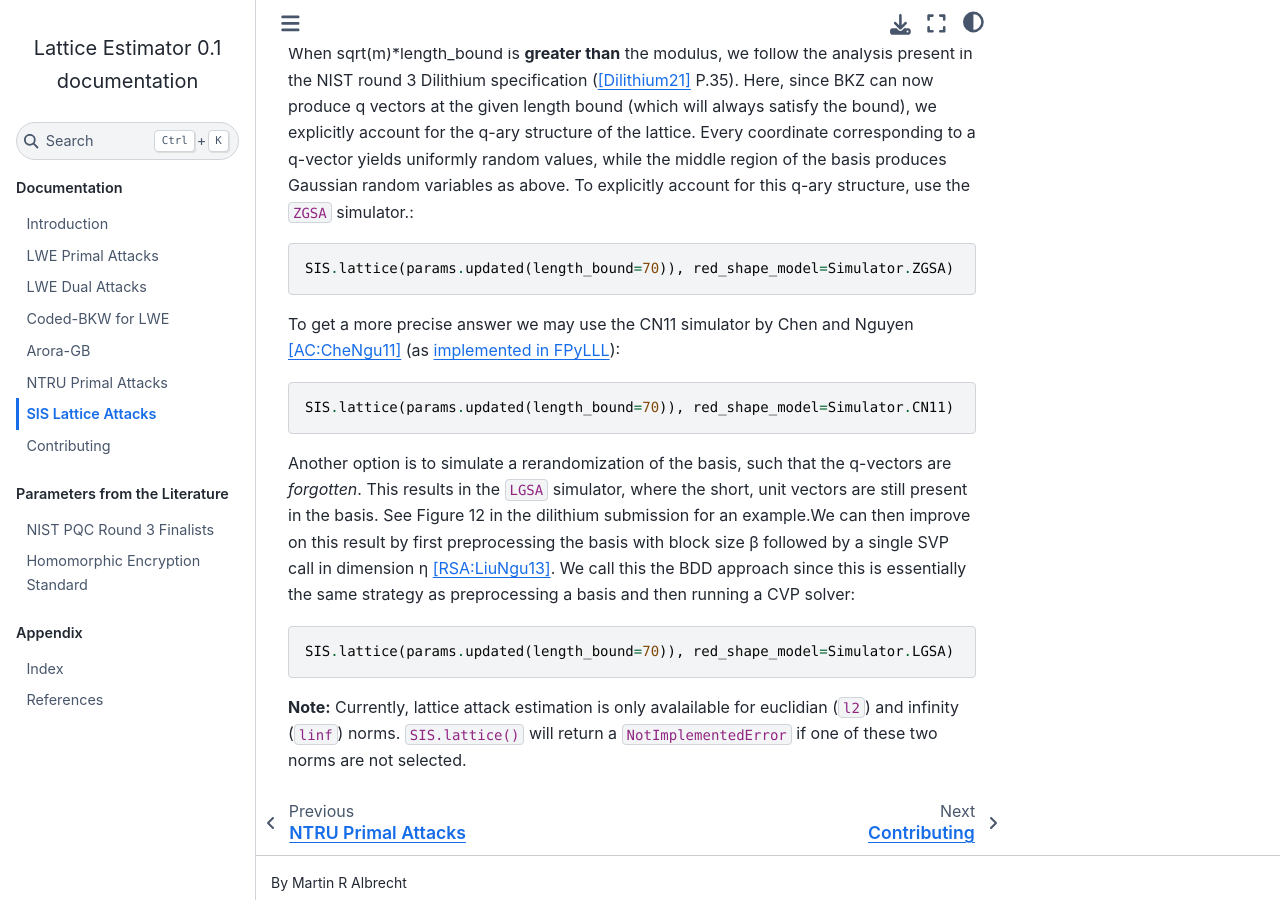
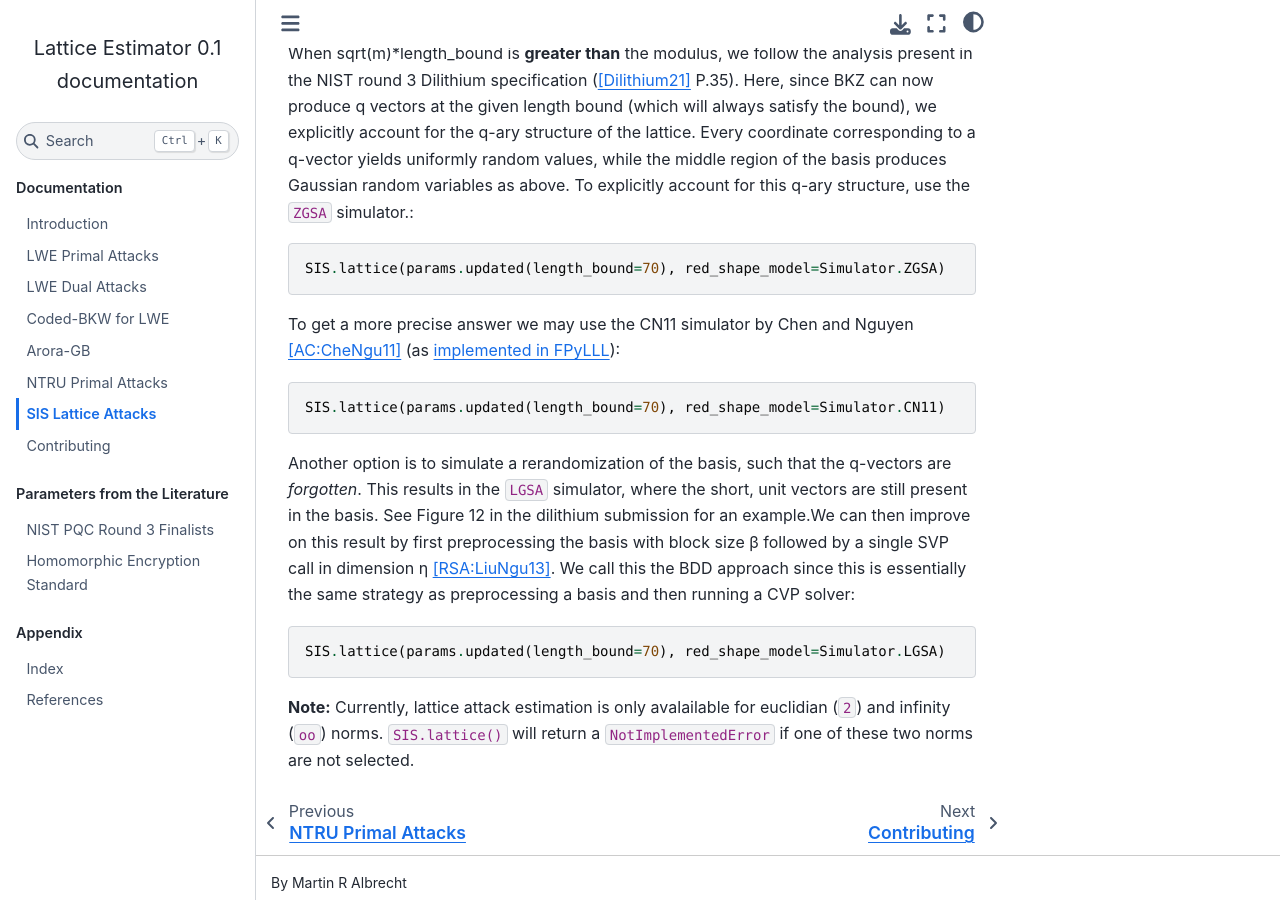
Before and after one commit to malb/lattice-estimator, a Sphinx documentation site: the page built from docs/algorithms/sis-lattice.rst, in a window 1280 px wide and 900 px high, scrolled down 819 px. Built offline with Sphinx 7.4.7 and the Sphinx Book theme 1.1.4, drawn with Linux system fonts in a browser that asks for light colours.

Commit message:
Fixed unmatched parens in sis-lattice.rst

```diff
--- a/docs/algorithms/sis-lattice.rst
+++ b/docs/algorithms/sis-lattice.rst
@@ -22,14 +22,14 @@ For infinity norm length bounds, we have two separate analyses. Both follow the
 
 When sqrt(m)*length_bound is **greater than** the modulus, we follow the analysis present in the NIST round 3 Dilithium specification ([Dilithium21]_ P.35). Here, since BKZ can now produce q vectors at the given length bound (which will always satisfy the bound), we explicitly account for the q-ary structure of the lattice. Every coordinate corresponding to a q-vector yields uniformly random values, while the middle region of the basis produces Gaussian random variables as above. To explicitly account for this q-ary structure, use the ``ZGSA`` simulator.::
 
-    SIS.lattice(params.updated(length_bound=70)), red_shape_model=Simulator.ZGSA)
+    SIS.lattice(params.updated(length_bound=70), red_shape_model=Simulator.ZGSA)
 
 To get a more precise answer we may use the CN11 simulator by Chen and Nguyen [AC:CheNgu11]_ (as `implemented in FPyLLL <https://github.com/fplll/fpylll/blob/master/src/fpylll/tools/bkz_simulator.py>`__)::
 
-    SIS.lattice(params.updated(length_bound=70)), red_shape_model=Simulator.CN11)
+    SIS.lattice(params.updated(length_bound=70), red_shape_model=Simulator.CN11)
 
 Another option is to simulate a rerandomization of the basis, such that the q-vectors are *forgotten*. This results in the ``LGSA`` simulator, where the short, unit vectors are still present in the basis. See Figure 12 in the dilithium submission for an example.We can then improve on this result by first preprocessing the basis with block size β followed by a single SVP call in dimension η [RSA:LiuNgu13]_. We call this the BDD approach since this is essentially the same strategy as preprocessing a basis and then running a CVP solver::
 
-    SIS.lattice(params.updated(length_bound=70)), red_shape_model=Simulator.LGSA)
+    SIS.lattice(params.updated(length_bound=70), red_shape_model=Simulator.LGSA)
 
-**Note:** Currently, lattice attack estimation is only avalailable for euclidian (``l2``) and infinity (``linf``) norms. ``SIS.lattice()`` will return a ``NotImplementedError`` if one of these two norms are not selected.
+**Note:** Currently, lattice attack estimation is only avalailable for euclidian (``2``) and infinity (``oo``) norms. ``SIS.lattice()`` will return a ``NotImplementedError`` if one of these two norms are not selected.
```
